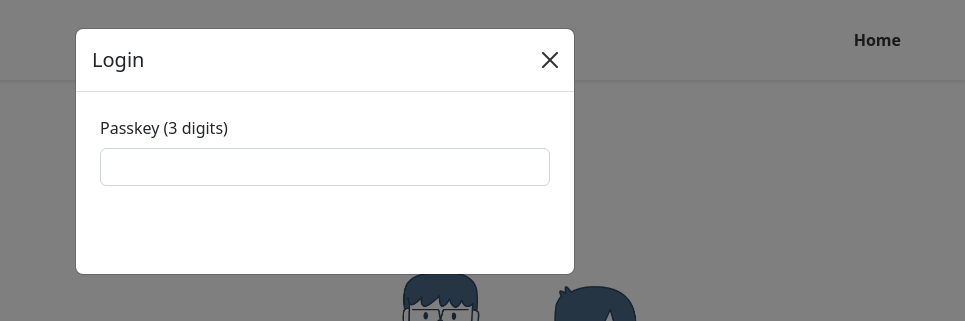
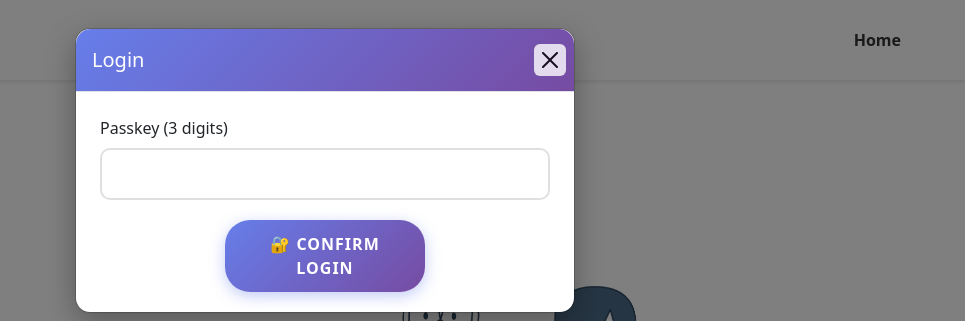
Before and after one commit to kelvin-lee-cl/iw10-aka-250825-notetaking, a website: page public/static/index.html in a window 1280 px wide. Both pictures are taken after a click on the button "Login". Shown: the top 321 px of the page, 315-1280 px from the left. Drawn offline with nearby package versions, Linux system fonts and the light colour scheme.

Commit message:
Enhance login button with modern gradient design, hover effects, and animations

```diff
--- a/public/static/index.html
+++ b/public/static/index.html
@@ -647,13 +647,88 @@
                             <label for="passcode" class="mt-4 form-label">Passkey (3 digits)</label>
                             <input type="text" class="form-control" id="passcode" maxlength="4" required>
                         </div>
-                        <button type="submit" class="btn btn-primary mx-4 mb-4"
-                            style="display: block !important; visibility: visible !important;">Confirm</button>
+                        <button type="submit">
+                            🔐 Confirm Login
+                        </button>
                     </form>
                 </div>
             </div>
         </div>
     </div>
+    <style>
+        /* Enhanced button styles */
+        #loginForm button[type="submit"] {
+            background: linear-gradient(135deg, #667eea 0%, #764ba2 100%) !important;
+            border: none !important;
+            color: white !important;
+            padding: 12px 32px !important;
+            font-size: 16px !important;
+            font-weight: 600 !important;
+            border-radius: 25px !important;
+            box-shadow: 0 4px 15px rgba(102, 126, 234, 0.4) !important;
+            transition: all 0.3s ease !important;
+            margin: 20px auto !important;
+            width: 200px !important;
+            text-transform: uppercase !important;
+            letter-spacing: 1px !important;
+            position: relative !important;
+            overflow: hidden !important;
+            display: block !important;
+            visibility: visible !important;
+        }
+
+        #loginForm button[type="submit"]:hover {
+            background: linear-gradient(135deg, #764ba2 0%, #667eea 100%) !important;
+            transform: translateY(-2px) !important;
+            box-shadow: 0 8px 25px rgba(102, 126, 234, 0.6) !important;
+        }
+
+        #loginForm button[type="submit"]:active {
+            transform: translateY(0) !important;
+            box-shadow: 0 2px 10px rgba(102, 126, 234, 0.4) !important;
+        }
+
+        #loginForm button[type="submit"]::before {
+            content: '' !important;
+            position: absolute !important;
+            top: 0 !important;
+            left: -100% !important;
+            width: 100% !important;
+            height: 100% !important;
+            background: linear-gradient(90deg, transparent, rgba(255,255,255,0.2), transparent) !important;
+            transition: left 0.5s !important;
+        }
+
+        #loginForm button[type="submit"]:hover::before {
+            left: 100% !important;
+        }
+
+        /* Modal enhancement */
+        #loginModal .modal-content {
+            border-radius: 15px !important;
+            box-shadow: 0 10px 30px rgba(0,0,0,0.3) !important;
+        }
+
+        #loginModal .modal-header {
+            background: linear-gradient(135deg, #667eea 0%, #764ba2 100%) !important;
+            color: white !important;
+            border-radius: 15px 15px 0 0 !important;
+        }
+
+        #loginModal .form-control {
+            border-radius: 10px !important;
+            border: 2px solid #e0e0e0 !important;
+            padding: 12px 15px !important;
+            font-size: 16px !important;
+            transition: all 0.3s ease !important;
+        }
+
+        #loginModal .form-control:focus {
+            border-color: #667eea !important;
+            box-shadow: 0 0 0 0.2rem rgba(102, 126, 234, 0.25) !important;
+        }
+    </style>
+
     <script src="script.js"></script>
     <script>
         // Debug modal and button visibility
@@ -681,6 +756,17 @@
                     }, 100);
                 });
             }
+
+            // Add button click animation
+            const submitButton = document.querySelector('#loginForm button[type="submit"]');
+            if (submitButton) {
+                submitButton.addEventListener('click', function() {
+                    this.style.transform = 'scale(0.95)';
+                    setTimeout(() => {
+                        this.style.transform = 'scale(1)';
+                    }, 150);
+                });
+            }
         });
     </script>
 
```
